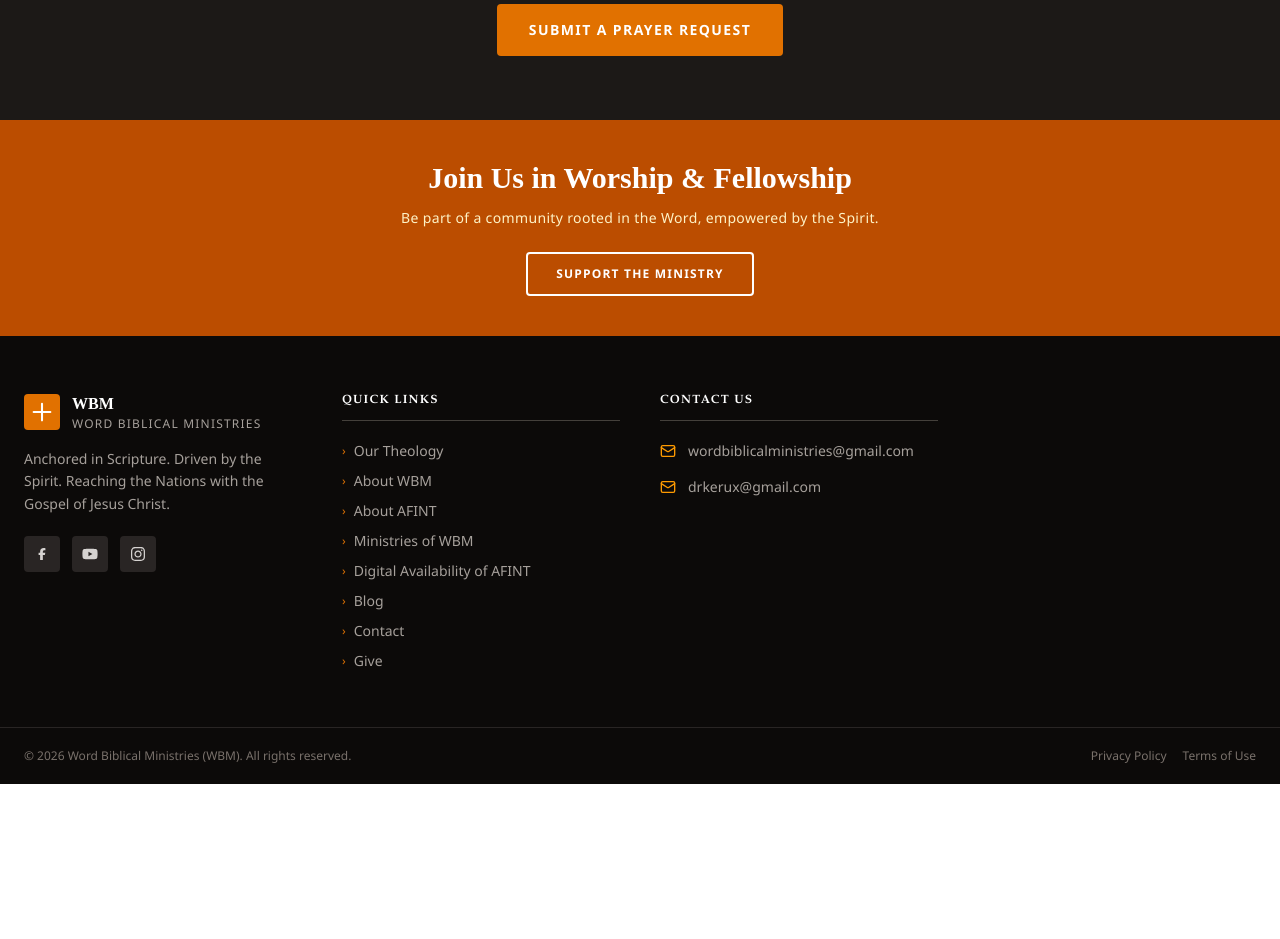
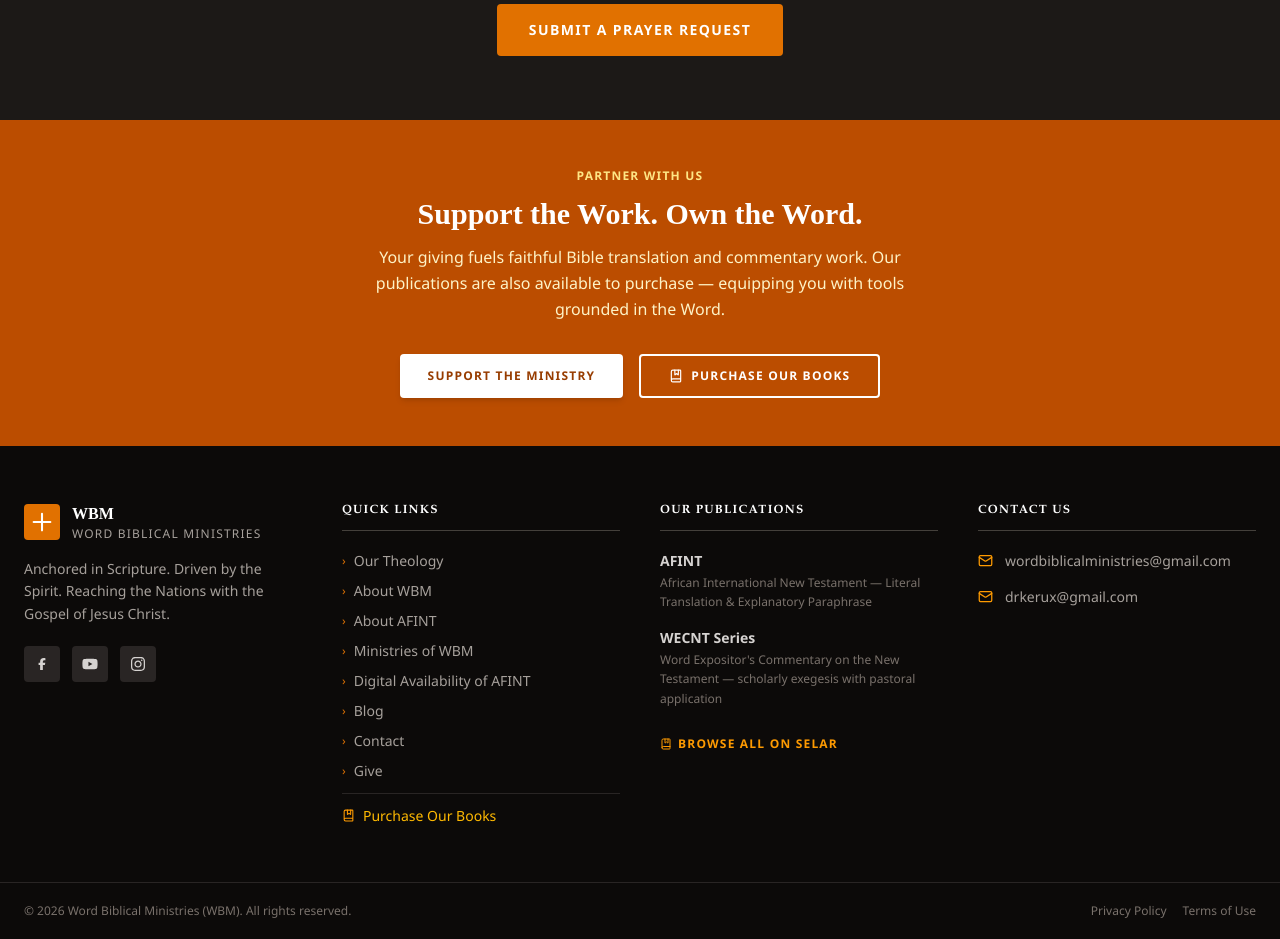
Before and after one commit to mayormankind/wordbiblicalministries, a Next.js app: page /contact in a window 1280 px wide. Shown: the part 1660-2599 px from the top of the page. Before the commit the page ends 2444 px from the top, so only its background shows below. Built offline with nearby package versions, Linux system fonts and the light colour scheme.

Commit message:
feat: implement site-wide footer and contact page components

```diff
--- a/src/components/Footer.tsx
+++ b/src/components/Footer.tsx
@@ -1,5 +1,5 @@
 import Link from "next/link";
-import { Mail, Phone, MapPin } from "lucide-react";
+import { Mail, BookMarked } from "lucide-react";
 import { FaFacebookF, FaYoutube, FaInstagram } from "react-icons/fa6";
 
 const footerLinks = [
@@ -13,33 +13,49 @@ const footerLinks = [
   { label: "Give", path: "/give" },
 ];
 
+const SELAR_URL = "https://selar.co";
+
 export default function Footer() {
   return (
     <footer className="bg-stone-950 text-stone-300">
-      {/* Top CTA Strip */}
-      <div className="bg-amber-700 py-10 px-4">
+      {/* ── Top CTA Strip ── */}
+      <div className="bg-amber-700 py-12 px-6">
         <div className="max-w-5xl mx-auto text-center">
+          <p className="text-amber-200 text-xs uppercase tracking-widest font-bold mb-3">
+            Partner With Us
+          </p>
           <h3
             className="text-2xl md:text-3xl font-bold text-white mb-3"
             style={{ fontFamily: "Playfair Display, serif" }}
           >
-            Join Us in Worship & Fellowship
+            Support the Work. Own the Word.
           </h3>
-          <p className="text-amber-100 mb-6 text-sm tracking-wide">
-            Be part of a community rooted in the Word, empowered by the Spirit.
+          <p className="text-amber-100 mb-8 text-base leading-relaxed max-w-xl mx-auto">
+            Your giving fuels faithful Bible translation and commentary work.
+            Our publications are also available to purchase — equipping you with
+            tools grounded in the Word.
           </p>
           <div className="flex flex-wrap gap-4 justify-center">
             <Link
               href="/give"
-              className="border-2 border-white text-white hover:bg-white hover:text-amber-800 font-bold text-xs uppercase tracking-widest px-7 py-3 rounded-sm transition-all"
+              className="bg-white text-amber-800 hover:bg-amber-50 font-bold text-xs uppercase tracking-widest px-7 py-3 rounded-sm transition-all inline-flex items-center gap-2 shadow-md"
             >
               Support the Ministry
             </Link>
+            <a
+              href={SELAR_URL}
+              target="_blank"
+              rel="noopener noreferrer"
+              className="border-2 border-white text-white hover:bg-white hover:text-amber-800 font-bold text-xs uppercase tracking-widest px-7 py-3 rounded-sm transition-all inline-flex items-center gap-2"
+            >
+              <BookMarked size={14} />
+              Purchase Our Books
+            </a>
           </div>
         </div>
       </div>
 
-      {/* Main Footer */}
+      {/* ── Main Footer Body ── */}
       <div className="max-w-7xl mx-auto px-6 py-14 grid grid-cols-1 md:grid-cols-2 lg:grid-cols-4 gap-10">
         {/* Brand */}
         <div className="lg:col-span-1">
@@ -111,6 +127,56 @@ export default function Footer() {
                 </Link>
               </li>
             ))}
+            {/* Selar book link — surfaces in nav for discoverability */}
+            <li>
+              <a
+                href={SELAR_URL}
+                target="_blank"
+                rel="noopener noreferrer"
+                className="text-amber-400 hover:text-amber-300 text-sm transition-colors flex items-center gap-2 mt-3 pt-3 border-t border-stone-800"
+              >
+                <BookMarked size={13} className="text-amber-500 shrink-0" />
+                Purchase Our Books
+              </a>
+            </li>
+          </ul>
+        </div>
+
+        {/* Publications */}
+        <div>
+          <h4 className="text-white font-bold text-xs uppercase tracking-widest mb-5 border-b border-stone-700 pb-3">
+            Our Publications
+          </h4>
+          <ul className="space-y-4">
+            <li>
+              <p className="text-stone-300 text-sm font-semibold mb-0.5">
+                AFINT
+              </p>
+              <p className="text-stone-500 text-xs leading-relaxed">
+                African International New Testament — Literal Translation &
+                Explanatory Paraphrase
+              </p>
+            </li>
+            <li>
+              <p className="text-stone-300 text-sm font-semibold mb-0.5">
+                WECNT Series
+              </p>
+              <p className="text-stone-500 text-xs leading-relaxed">
+                Word Expositor's Commentary on the New Testament — scholarly
+                exegesis with pastoral application
+              </p>
+            </li>
+            <li className="pt-2">
+              <a
+                href={SELAR_URL}
+                target="_blank"
+                rel="noopener noreferrer"
+                className="inline-flex items-center gap-1.5 text-xs font-bold text-amber-500 hover:text-amber-400 uppercase tracking-widest transition-colors"
+              >
+                <BookMarked size={12} />
+                Browse All on Selar
+              </a>
+            </li>
           </ul>
         </div>
 
@@ -121,16 +187,16 @@ export default function Footer() {
           </h4>
           <ul className="space-y-4 text-sm">
             <li className="flex gap-3 items-center">
-              <Mail size={16} className="text-amber-500 shrink-0" />
+              <Mail size={15} className="text-amber-500 shrink-0" />
               <a
                 href="mailto:wordbiblicalministries@gmail.com"
-                className="text-stone-400 hover:text-amber-400 transition-colors"
+                className="text-stone-400 hover:text-amber-400 transition-colors break-all"
               >
                 wordbiblicalministries@gmail.com
               </a>
             </li>
             <li className="flex gap-3 items-center">
-              <Mail size={16} className="text-amber-500 shrink-0" />
+              <Mail size={15} className="text-amber-500 shrink-0" />
               <a
                 href="mailto:drkerux@gmail.com"
                 className="text-stone-400 hover:text-amber-400 transition-colors"
@@ -142,7 +208,7 @@ export default function Footer() {
         </div>
       </div>
 
-      {/* Bottom Bar */}
+      {/* ── Bottom Bar ── */}
       <div className="border-t border-stone-800 px-6 py-5 flex flex-col md:flex-row justify-between items-center gap-3 text-xs text-stone-500 max-w-7xl mx-auto">
         <p>
           © {new Date().getFullYear()} Word Biblical Ministries (WBM). All
--- a/src/views/Contact.tsx
+++ b/src/views/Contact.tsx
@@ -85,7 +85,7 @@ export default function Contact() {
             ))}
           </div>
 
-          {/* Form + Map */}
+          {/* Form */}
           <div className="grid grid-cols-1 lg:grid-cols-2 gap-12">
             {/* Contact Form */}
             <AnimateOnScroll animation="fade-right">
```
